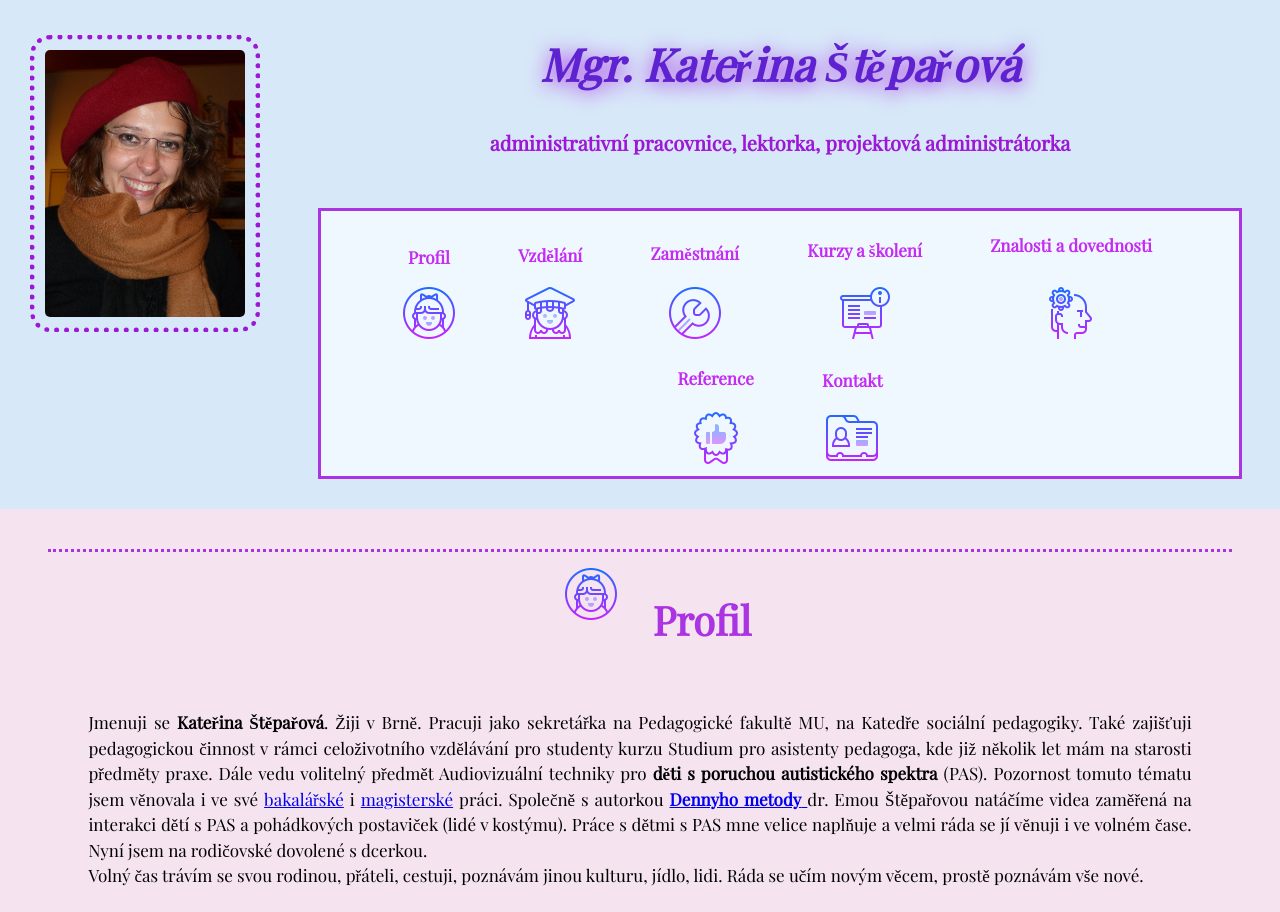
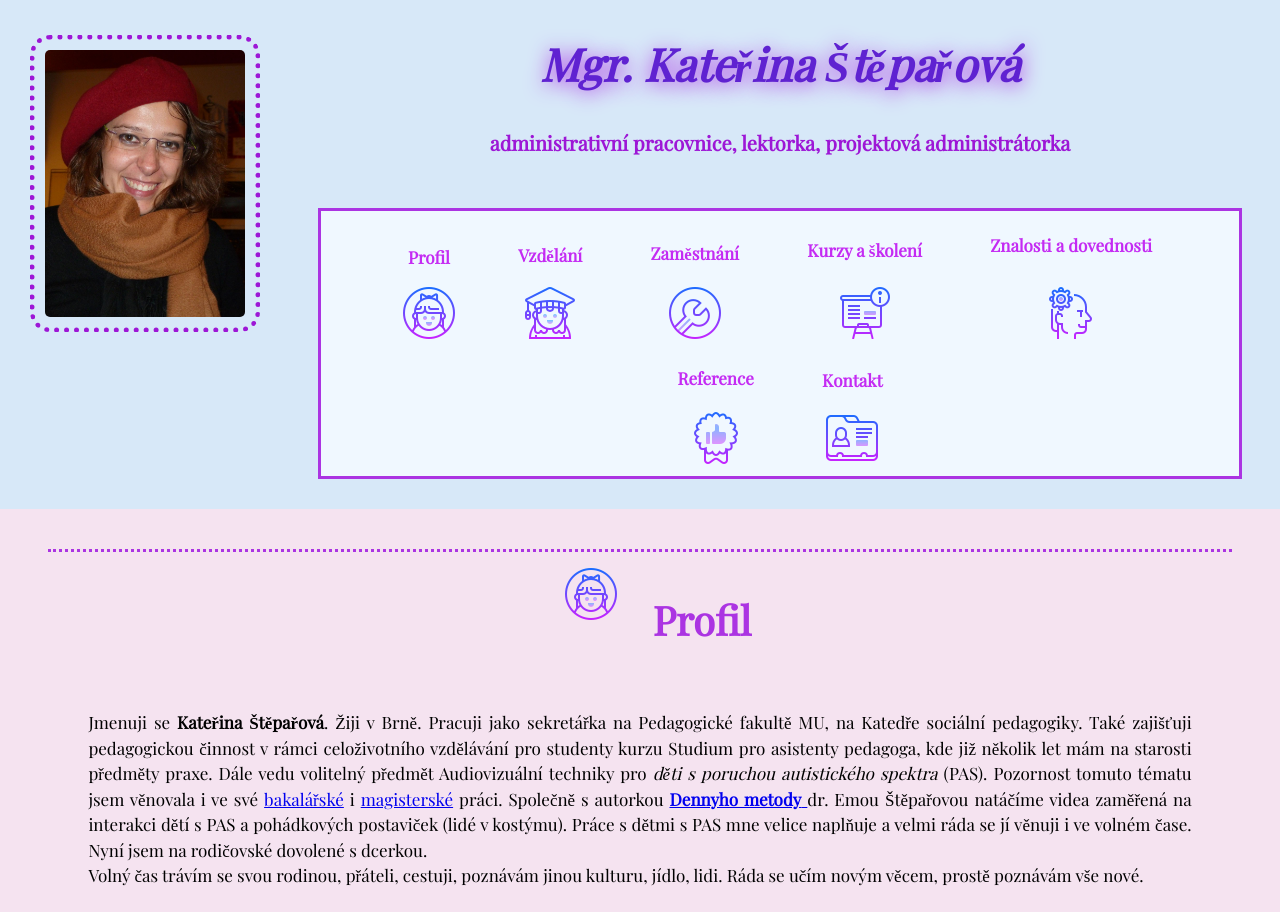
Before and after one commit to Gadza25/prvniukol, a plain HTML site: page index.html in a window 1280 px wide. Shown: the top 912 px of the page. Drawn offline with nearby package versions, Linux system fonts and the light colour scheme.

Commit message:
doplneni kurzivy v profilu

```diff
--- a/index.html
+++ b/index.html
@@ -47,7 +47,7 @@ font-family: 'Raleway', sans-serif;-->
         <h2><img src="obrazky/icons8-female-profile-64.png">Profil</h2>
             <p>Jmenuji se <strong>Kateřina Štěpařová</strong>. Žiji v Brně.	Pracuji jako sekretářka na Pedagogické fakultě MU, na Katedře sociální pedagogiky.
         Také zajišťuji pedagogickou činnost v rámci celoživotního vzdělávání pro studenty kurzu Studium pro asistenty pedagoga, kde již několik let mám
-        na starosti předměty praxe. Dále vedu volitelný předmět Audiovizuální techniky pro <strong>děti s poruchou autistického spektra</strong> (PAS). Pozornost tomuto
+        na starosti předměty praxe. Dále vedu volitelný předmět Audiovizuální techniky pro <em>děti s poruchou autistického spektra</em> (PAS). Pozornost tomuto
         tématu jsem věnovala i ve své <a href="https://is.muni.cz/th/b4hge/?lang=cs" target="_blank">bakalářské</a> i <a href="https://is.muni.cz/th/ueof9/" target="_blank">
         magisterské</a> práci. Společně s autorkou <a href="https://www.tiktok.com/@dennyhometoda" target="_blank"> <strong>Dennyho metody</strong> </a>dr. Emou Štěpařovou natáčíme videa zaměřená na interakci dětí s PAS
         a pohádkových postaviček (lidé v kostýmu). Práce s dětmi s PAS mne velice naplňuje a velmi ráda se jí věnuji i ve volném čase.
```
